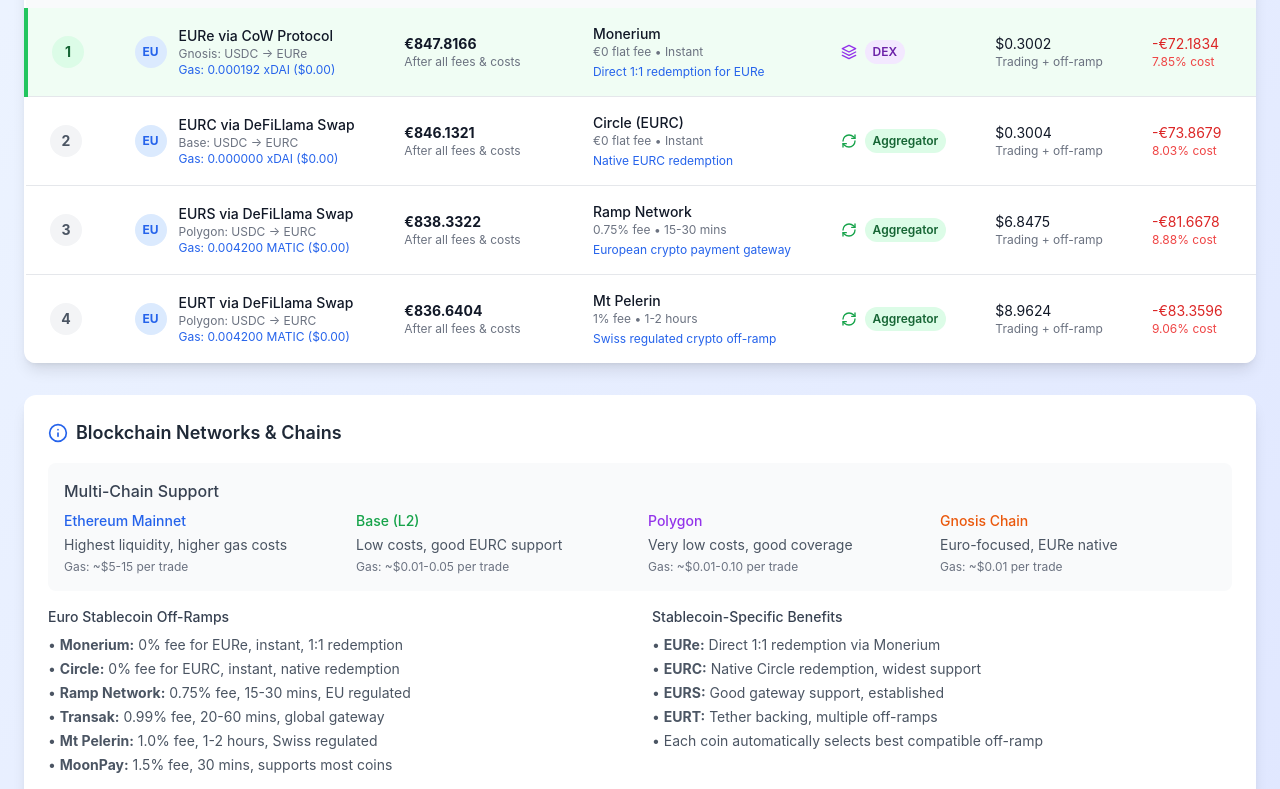
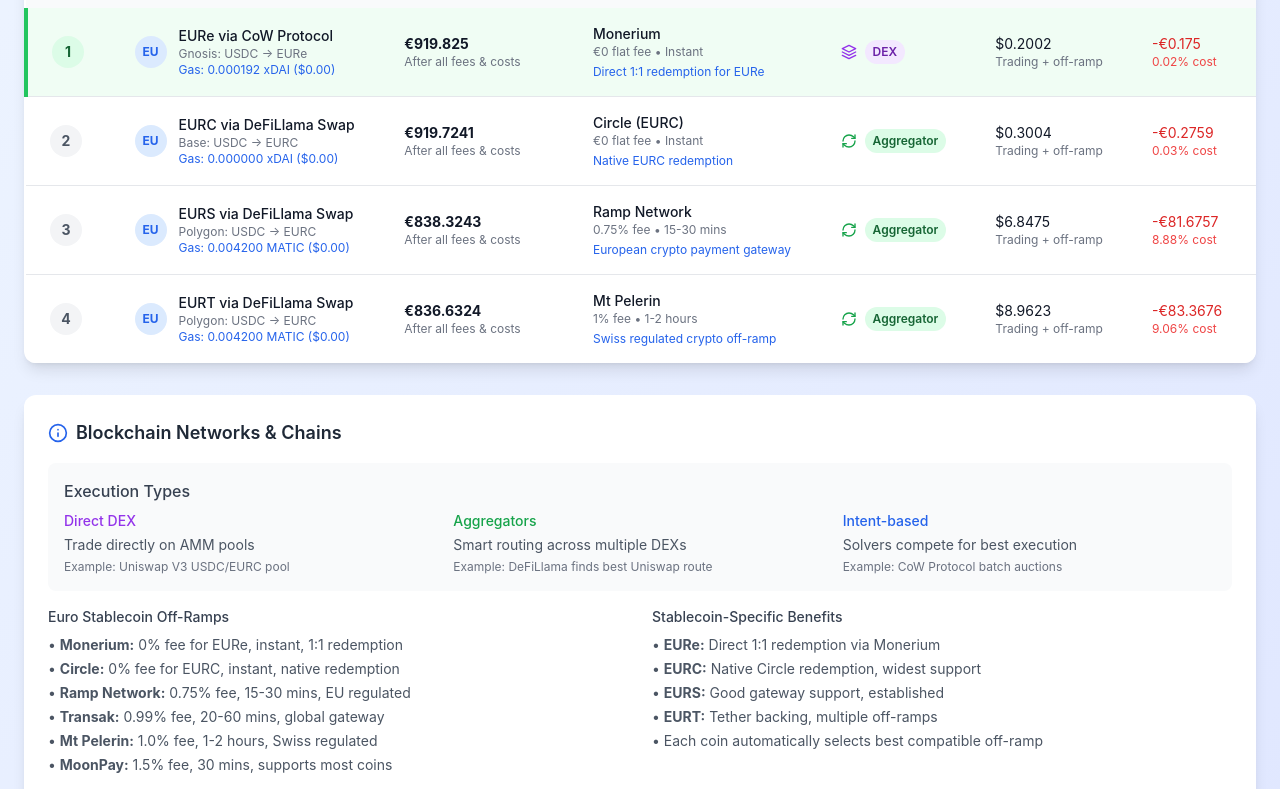
Before and after one commit to Figu3/usdeur-onchain-conversion-paths, a Next.js app: page / in a window 1280 px wide. Shown: the part 561-1350 px from the top of the page. Built offline with nearby package versions, Linux system fonts and the light colour scheme; no server answers.

Commit message:
Update index.js
Fixed a bug previously pushed and made the Optimal tooltip better.
Also added intents as a trading type

```diff
--- a/pages/index.js
+++ b/pages/index.js
@@ -200,11 +200,13 @@
         {
           name: 'CoW Protocol',
           gasMultiplier: 0.8,
-          feeBase: 0.0002,
+          feeBase: 0.0001,
           slippageBase: 0.0001,
-          description: 'MEV-protected, batch auctions',
+          description: 'Intent-based trading with MEV protection',
           routePath: ['USDC', 'EURe'],
-          specialRate: 1.002 // CoW Protocol often gets better rates
+          specialRate: 1.002,
+          executionType: 'Intent-based batch auction',
+          underlyingMechanism: 'Solver network finds best execution'
         },
         {
           name: 'Honeyswap',
@@ -229,10 +231,12 @@
           gasMultiplier: 0.9,
           feeBase: 0.0001,
           slippageBase: 0.0001,
-          description: 'Best Gnosis routes',
+          description: 'Meta-aggregator across all DEXs',
           routePath: ['USDC', 'EURe'],
-          underlyingDex: 'CoW Protocol (via DeFiLlama)',
-          specialRate: 1.003 // Even better through aggregation
+          underlyingDex: 'Best available DEX (auto-selected)',
+          specialRate: 1.001,
+          executionType: 'Aggregated routing',
+          underlyingMechanism: 'Routes through CoW Protocol or best DEX'
         }
       ]
     }
@@ -326,13 +330,30 @@
 
             // DeFiLlama often finds the absolute best rates
             if (protocol.name === 'DeFiLlama Swap') {
-              rateMultiplier = Math.min(1.005, 1.0 + (amount / 100000) * 0.001); // Better rates for larger amounts
+              rateMultiplier = Math.min(1.002, 1.0 + (amount / 1000000) * 0.0005);
             }
 
-            // Calculate output with proper routing
-            const grossOutputEUR = amount * currentEurRate * rateMultiplier;
-            const marketAdjustedOutput = grossOutputEUR * marketRate;
-            const afterTradingFees = marketAdjustedOutput - (tradingFee * currentEurRate);
+            // CoW Protocol gets excellent rates through batch auctions and MEV protection
+            if (protocol.name === 'CoW Protocol') {
+              rateMultiplier = 1.0 + Math.min(0.003, (amount / 100000) * 0.001);
+            }
+
+            // Calculate realistic output - use EUR rate directly for EUR stablecoins
+            const targetCoin = coin.symbol;
+            let grossOutputEUR;
+
+            if (targetCoin === 'EURe' && chainName === 'gnosis') {
+              // EURe on Gnosis: nearly 1:1 conversion due to native support
+              grossOutputEUR = amount * currentEurRate * rateMultiplier;
+            } else if (targetCoin === 'EURC') {
+              // EURC: Circle's EUR stablecoin, very close to 1:1
+              grossOutputEUR = amount * currentEurRate * rateMultiplier;
+            } else {
+              // Other EUR stablecoins
+              grossOutputEUR = amount * currentEurRate * marketRate * rateMultiplier;
+            }
+
+            const afterTradingFees = grossOutputEUR - (tradingFee * currentEurRate);
             const afterSlippage = afterTradingFees - (slippageCost * currentEurRate);
             const gasCostEUR = gasCostUSD * currentEurRate;
             const finalOutput = afterSlippage - gasCostEUR;
@@ -349,7 +370,7 @@
                 chain: chainName,
                 chainName: chainConfig.name,
                 inputAmount: amount,
-                outputAmount: marketAdjustedOutput,
+                outputAmount: grossOutputEUR,
                 gasCost: gasCostUSD,
                 gasCostNative: gasCostNative,
                 tradingFee: tradingFee,
@@ -364,10 +385,14 @@
                 blockTime: chainConfig.blockTime,
                 description: protocol.description,
                 underlyingDex: protocol.underlyingDex,
+                executionType: protocol.executionType,
+                underlyingMechanism: protocol.underlyingMechanism,
                 hasArbitrage: rateMultiplier > 1.0,
-                routingPath: protocol.underlyingDex ?
-                  `${protocol.routePath.join(' → ')} (${protocol.underlyingDex})` :
-                  protocol.routePath.join(' → ')
+                routingPath: protocol.executionType ?
+                  `${protocol.routePath.join(' → ')} (${protocol.executionType})` :
+                  protocol.underlyingDex ?
+                    `${protocol.routePath.join(' → ')} (${protocol.underlyingDex})` :
+                    protocol.routePath.join(' → ')
               });
             }
           });
@@ -965,27 +990,22 @@
           </div>
           <div className="space-y-4">
             <div className="bg-gray-50 p-4 rounded-lg">
-              <h4 className="font-medium text-gray-700 mb-2">Multi-Chain Support</h4>
-              <div className="grid grid-cols-1 md:grid-cols-2 lg:grid-cols-4 gap-4 text-sm">
+              <h4 className="font-medium text-gray-700 mb-2">Execution Types</h4>
+              <div className="grid grid-cols-1 md:grid-cols-3 gap-4 text-sm">
                 <div>
-                  <h5 className="font-medium text-blue-600 mb-1">Ethereum Mainnet</h5>
-                  <p className="text-gray-600">Highest liquidity, higher gas costs</p>
-                  <p className="text-xs text-gray-500 mt-1">Gas: ~$5-15 per trade</p>
+                  <h5 className="font-medium text-purple-600 mb-1">Direct DEX</h5>
+                  <p className="text-gray-600">Trade directly on AMM pools</p>
+                  <p className="text-xs text-gray-500 mt-1">Example: Uniswap V3 USDC/EURC pool</p>
                 </div>
                 <div>
-                  <h5 className="font-medium text-green-600 mb-1">Base (L2)</h5>
-                  <p className="text-gray-600">Low costs, good EURC support</p>
-                  <p className="text-xs text-gray-500 mt-1">Gas: ~$0.01-0.05 per trade</p>
+                  <h5 className="font-medium text-green-600 mb-1">Aggregators</h5>
+                  <p className="text-gray-600">Smart routing across multiple DEXs</p>
+                  <p className="text-xs text-gray-500 mt-1">Example: DeFiLlama finds best Uniswap route</p>
                 </div>
                 <div>
-                  <h5 className="font-medium text-purple-600 mb-1">Polygon</h5>
-                  <p className="text-gray-600">Very low costs, good coverage</p>
-                  <p className="text-xs text-gray-500 mt-1">Gas: ~$0.01-0.10 per trade</p>
-                </div>
-                <div>
-                  <h5 className="font-medium text-orange-600 mb-1">Gnosis Chain</h5>
-                  <p className="text-gray-600">Euro-focused, EURe native</p>
-                  <p className="text-xs text-gray-500 mt-1">Gas: ~$0.01 per trade</p>
+                  <h5 className="font-medium text-blue-600 mb-1">Intent-based</h5>
+                  <p className="text-gray-600">Solvers compete for best execution</p>
+                  <p className="text-xs text-gray-500 mt-1">Example: CoW Protocol batch auctions</p>
                 </div>
               </div>
             </div>
```
